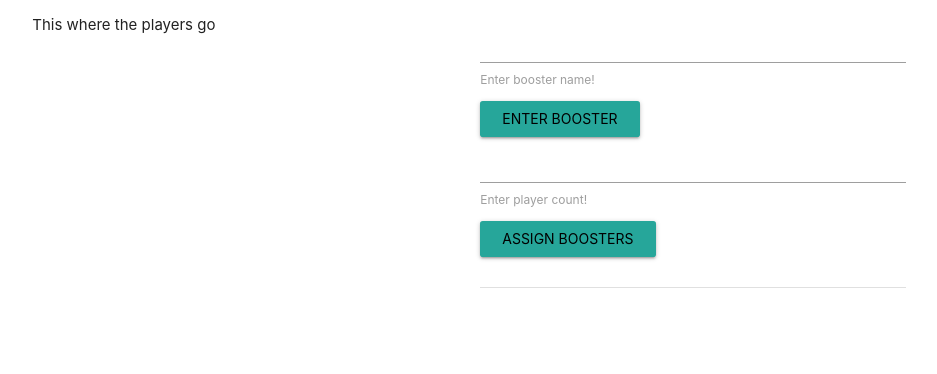
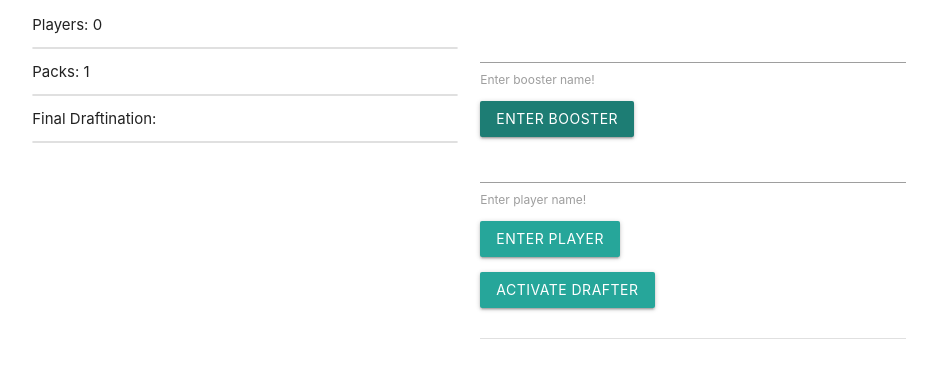
Before and after one commit to Nackles/mtgdrafter, a plain HTML site: page index.html in a window 1280 px wide. Both pictures are taken after a click on the input "Enter Booster". Shown: the part 496-870 px from the top of the page, without its empty margins (171-1108 px from the left). Before the commit the page ends 819 px from the top, so only its background shows below. Drawn offline with nearby package versions, Linux system fonts and the light colour scheme.

Commit message:
draft code functional, dom manipulation added

```diff
--- a/app.js
+++ b/app.js
@@ -1,30 +1,40 @@
 // declare global variables
-let boosterArr = [
-  "Khans of Tarkir",
-  "Guilds of Ravnica",
-  "Ravnica Allegiance",
-  "Iconic Masters",
-  "Core 2020",
-  "Dragon's Maze"
-];
-let playerAmt;
+let boosterArr = [];
+let playerArr = [];
 let booster;
+let player;
+let playerCount = 0;
+let packCount = 0;
 
-// on button click, populate BOTH an array with the booster pack name AND display the array on the screen
+// Add a booster
 $("#booster_enter").on("click", function() {
+  packCount += 1;
+  $("#pack_count").text(packCount);
   booster = $("#booster_title").val();
   boosterArr.push(booster);
-  console.log(booster);
+  $("#player_packs").append('<ul>'+booster+'</ul>')
+
+  $("#booster_title").val('');
 });
 
+// Add a player
+$("#player_enter").on("click", function(){
+  playerCount += 1;
+  $("#player_count").text(playerCount)
+  player = $("#player_name").val();
+  playerArr.push(player);
+  $("#player_entries").append('<ul>'+player+'</ul');
+  $("#player_name").val('');
+});
+
+// Activate draft
 $("#booster_assign").on("click", function() {
   console.log("DRAFT LAUNCHING. CHAOS COMMENCING.");
   console.log("ARR: " + boosterArr);
-  playerAmt = parseInt($("#player_count").val());
-  console.log("playerAmt: " + playerAmt);
+  console.log("Player amount: " + playerArr.length);
 
   // For each player
-  for (let i = 1; i < playerAmt + 1; i++) {
+  for (let i = 0; i < playerArr.length; i++) {
     // Temporary array for each player's boosters
     let currPlayer = [];
     // Assign them three boosters
@@ -37,7 +47,9 @@ $("#booster_assign").on("click", function() {
       boosterArr.splice(randoPack, 1);
     }
     // And tell them which boosters they got
-    console.log("Player " + i + " recieves: "+currPlayer);
+    console.log("Player " + playerArr[i] + " recieves: "+currPlayer);
+    // But in a DOM element
+    $("#player_tray").append('<li>'+playerArr[i]+' recieves: '+currPlayer[0]+', '+currPlayer[1]+', '+currPlayer[2]+'.</li>');
   }
 
   // I want to assign three boosters per player.
--- a/index.html
+++ b/index.html
@@ -1,22 +1,18 @@
 <!DOCTYPE html>
 <html lang="en">
+
 <head>
   <title>M:TG:TG Chaos Draft</title>
   <!-- Required meta tags -->
   <meta charset="utf-8" />
-    <meta
-      name="viewport"
-      content="width=device-width, initial-scale=1, shrink-to-fit=no"
-    />
+  <meta name="viewport" content="width=device-width, initial-scale=1, shrink-to-fit=no" />
 
   <!-- Bootstrap CSS -->
   <link rel="stylesheet" href=./reset.css />
-    <link
-      rel="stylesheet"
-      href="https://cdnjs.cloudflare.com/ajax/libs/materialize/1.0.0/css/materialize.min.css"
-    />
+  <link rel="stylesheet" href="https://cdnjs.cloudflare.com/ajax/libs/materialize/1.0.0/css/materialize.min.css" />
   <link rel="stylesheet" href="./style.css" />
 </head>
+
 <body>
   <div class="container">
     <div class="row">
@@ -24,30 +20,34 @@
         <img src="./mtgtg.jpg" class="img_center" />
         <h1 class="center">CHAOS DRAFT</h1>
         <p class="center">
-                      Enter the name of each booster pack (duplicates ok!), then the amount of players, then hit ASSIGN BOOSTERS to get
+          Enter the name of each booster pack (duplicates ok!), then the amount of players, then hit ASSIGN BOOSTERS to
+          get
           assigned your packs!
         </p>
       </div>
     </div>
     <div class="row">
-              <div class="col s6">This where the players go</div>
       <div class="col s6">
+        <p>Players: <span id="player_count">0</span></p>
+        <ul class="collection" id="player_entries"></ul>
+        <p>Packs: <span id="pack_count">0</span></p>
+        <ul class="collection" id="player_packs"></ul>
+        <p>Final Draftination:</p>
+        <ul class="collection" id="player_tray"></ul>
+      </div>
+      <div class="col s6" id="survey_tray">
 
         <input type="text" id="booster_title" />
         <label for="booster_title">Enter booster name!</label>
         <br /><br />
-                  <input class="btn waves-effect"
-                         type="submit"
-                         id="booster_enter"
-                         value="Enter Booster" />
+        <input class="btn" type="submit" id="booster_enter" value="Enter Booster" />
 
-                  <input type="text" id="player_count" />
-                  <label for="player_count">Enter player count!</label>
+        <input type="text" id="player_name" />
+        <label for="player_name">Enter player name!</label>
         <br /><br />
-                  <input class="btn waves-effect"
-                         type="submit"
-                         id="booster_assign"
-                         value="ASSIGN BOOSTERS" />
+        <input class="btn" type="submit" id="player_enter" value="Enter Player" />
+        <br><br>
+        <input class="btn" type="submit" id="booster_assign" value="ACTIVATE DRAFTER" />
         <br><br><br>
         <div class="divider"></div>
         <br>
@@ -59,12 +59,11 @@
 
   <!-- Optional JavaScript -->
   <!-- jQuery first, then Popper.js, then Bootstrap JS -->
-    <script
-      src="https://code.jquery.com/jquery-3.3.1.slim.min.js"
+  <script src="https://code.jquery.com/jquery-3.3.1.slim.min.js"
     integrity="sha384-q8i/X+965DzO0rT7abK41JStQIAqVgRVzpbzo5smXKp4YfRvH+8abtTE1Pi6jizo"
-      crossorigin="anonymous"
-    ></script>
+    crossorigin="anonymous"></script>
   <script src="https://cdnjs.cloudflare.com/ajax/libs/materialize/1.0.0/js/materialize.min.js"></script>
   <script src="./app.js"></script>
 </body>
+
 </html>
--- a/style.css
+++ b/style.css
@@ -7,3 +7,11 @@
 h1 {
     margin: 1em;
 }
+
+#survey_tray {
+  margin-top:0;
+}
+
+.collection {
+  margin-top:1em;
+}
```
Lines whose indentation alone changed are shown as unchanged.
